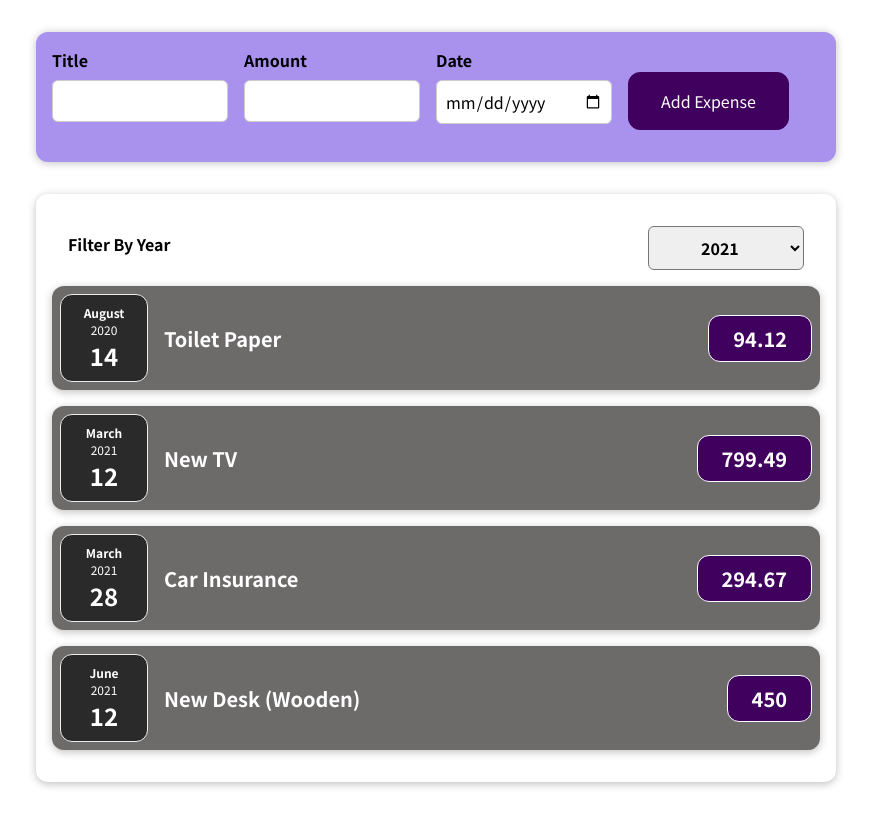
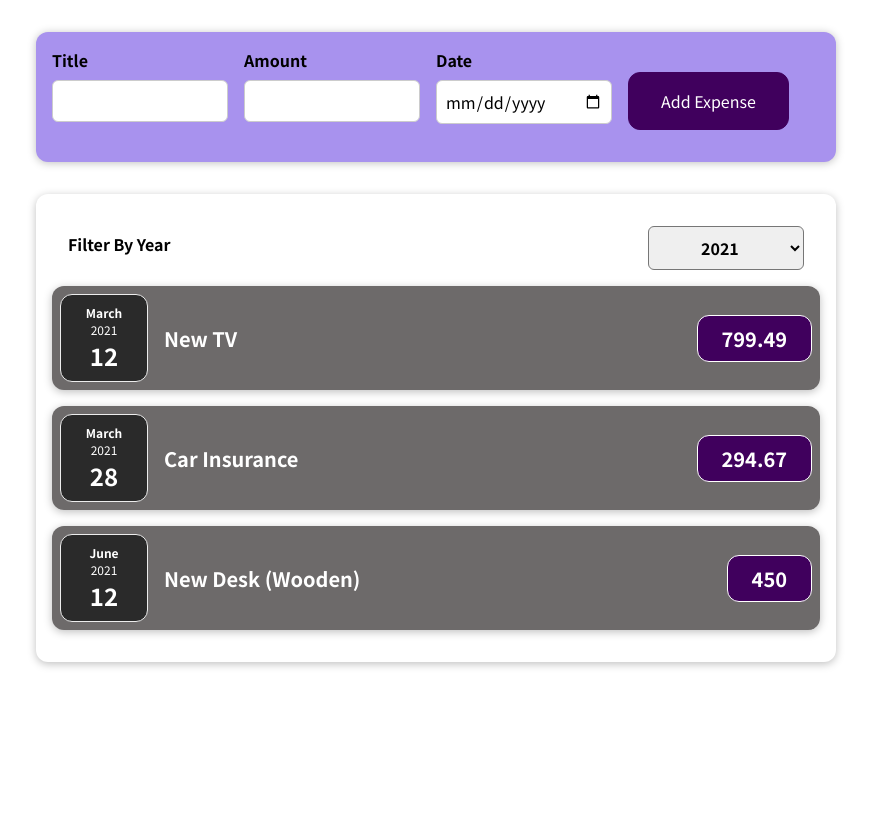
Before and after one commit to nalendro16/React-Project, a React (Create React App) app: page / in a window 1280 px wide. Shown: the whole page, without its empty margins (204-1075 px from the left). Built offline with nearby package versions, Linux system fonts and the light colour scheme.

Commit message:
using filter js

```diff
--- a/src/components/Expenses/Expenses.js
+++ b/src/components/Expenses/Expenses.js
@@ -6,15 +6,20 @@ import './Expenses.css'
 
 const Expenses = (props) => {
   const [filteredYear, setFilteredYear] = useState('2021')
+
   const selectYear = (saveSelectYear) => {
-    console.log('updated year ' + saveSelectYear)
     setFilteredYear(saveSelectYear)
+    console.log(saveSelectYear)
   }
+
+  const filterExpenses = props.item.filter((newData) => {
+    return newData.date.getFullYear().toString() === filteredYear
+  })
 
   return (
     <Card className="expenses">
       <ExpensesFilter onSelectYear={selectYear} onSelectedYear={filteredYear} />
-      {props.item.map((extract) => (
+      {filterExpenses.map((extract) => (
         <ExpenseItem
           key={extract.id}
           title={extract.title}
```
Also changed, not shown: 1 other file (tests, documents, lock files or other folders).
